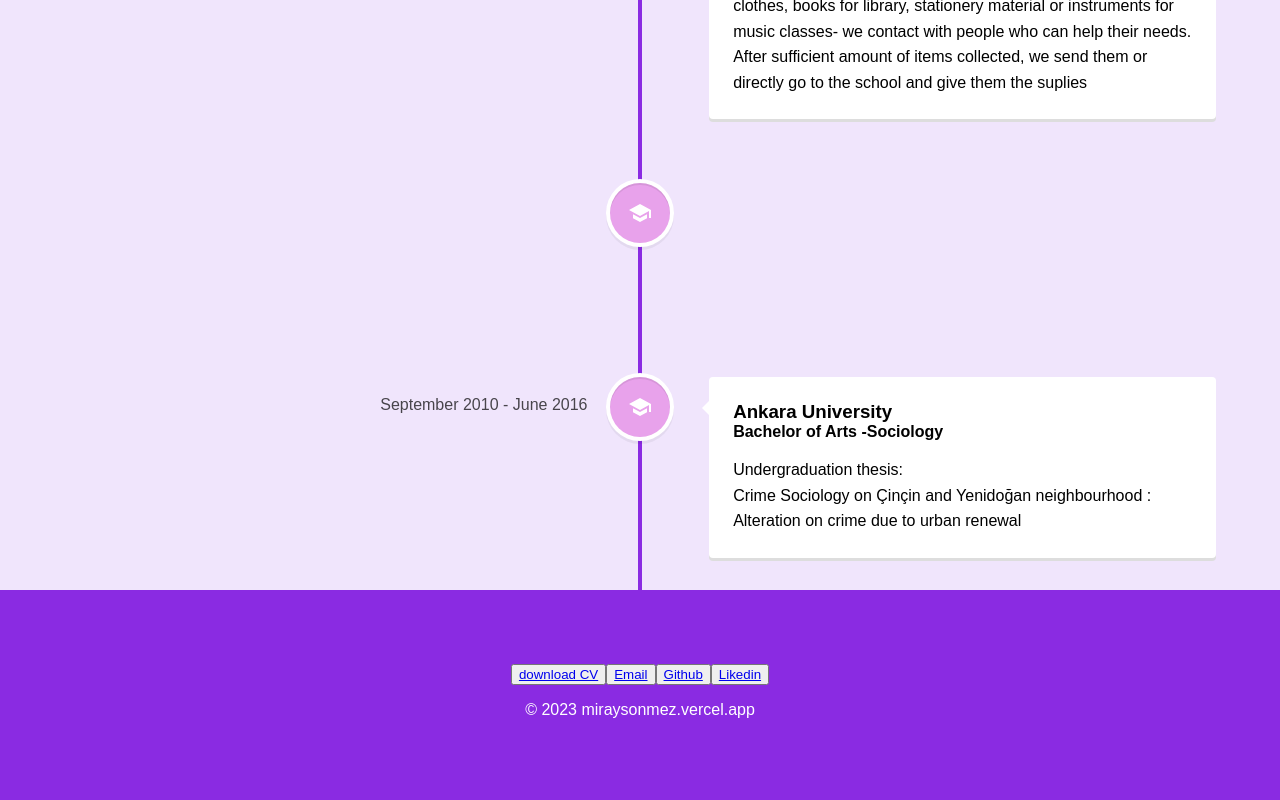
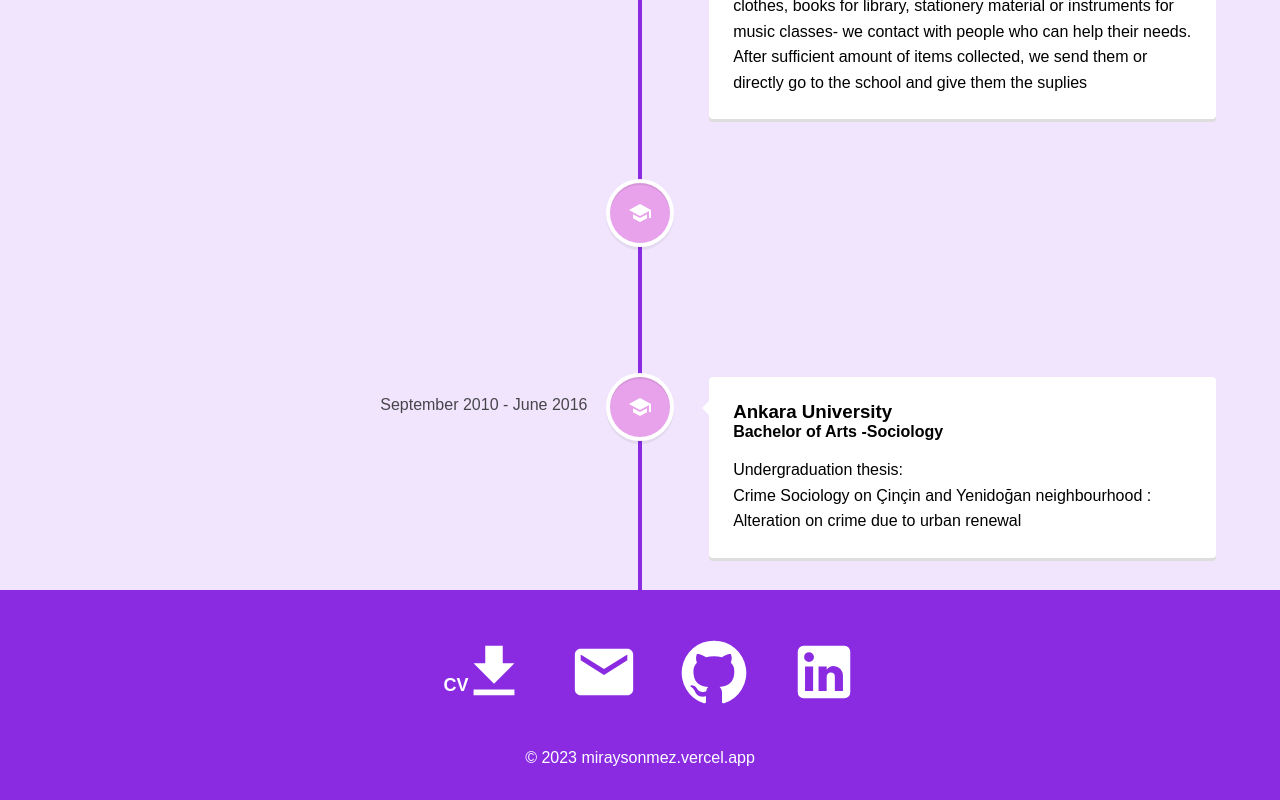
Before and after one commit to chiturca/portfolio, a React (Create React App) app: page /experience in a window 1280 px wide. Shown: the part 1337-2137 px from the top of the page. Built offline with nearby package versions, Linux system fonts and the light colour scheme.

Commit message:
Style: add footer links

```diff
--- a/src/components/Footer/index.scss
+++ b/src/components/Footer/index.scss
@@ -9,12 +9,26 @@
     padding-top: 10px;
   }
 
-  // .socialMedia svg {
-  //   color: white;
-  //   margin: 20px;
-  //   font-size: 70px;
-  //   cursor: pointer;
-  // }
+  .socialMedia svg {
+    color: white;
+    background: transparent;
+    margin: 20px;
+    font-size: 70px;
+    cursor: pointer;
+  }
+
+  button {
+    position: relative;
+    bottom: 2em;
+    left: 2em;
+    color: white;
+    font-size: large;
+    font-weight: bold;
+    background-color: transparent;
+    border: none;
+    // text-decoration: underline;
+    // text-decoration-line: bold;
+  }
 
   .footer p {
     color: white;
--- a/src/components/Footer/index.tsx
+++ b/src/components/Footer/index.tsx
@@ -1,31 +1,28 @@
 import React from 'react';
+import CV from '../../assets/footer/Miray_Sönmez.pdf';
+import DownloadIcon from '@mui/icons-material/Download';
+import EmailIcon from '@mui/icons-material/Email';
+import GitHubIcon from '@mui/icons-material/GitHub';
+import LinkedInIcon from '@mui/icons-material/LinkedIn';
 import './index.scss';
-import CV from '../../assets/footer/Miray_Sönmez.pdf';
 
 function Footer() {
   return (
     <div className="footer">
-      <div className="contact">
-        <button className="cv">
-          <a href={CV} download>
-            download CV
+      <div className="socialMedia">
+        <a href={CV} download className="cv">
+          <button>CV</button>
+          <DownloadIcon />
         </a>
-        </button>
-        <button className="email">
         <a href={'mailto:sonmezmiray@gmail.com'} target="_blank" rel="noreferrer">
-            Email
+          <EmailIcon />
         </a>
-        </button>
-        <button className="github">
         <a href={'https://github.com/chiturca'} target="_blank" rel="noreferrer">
-            Github
+          <GitHubIcon />
         </a>
-        </button>
-        <button className="linkedin">
         <a href={'https://www.linkedin.com/in/miraysonmez'} target="_blank" rel="noreferrer">
-            Likedin
+          <LinkedInIcon />
         </a>
-        </button>
       </div>
       <p> &copy; {new Date().getFullYear()} miraysonmez.vercel.app</p>
     </div>
```
Lines whose indentation alone changed are shown as unchanged.
